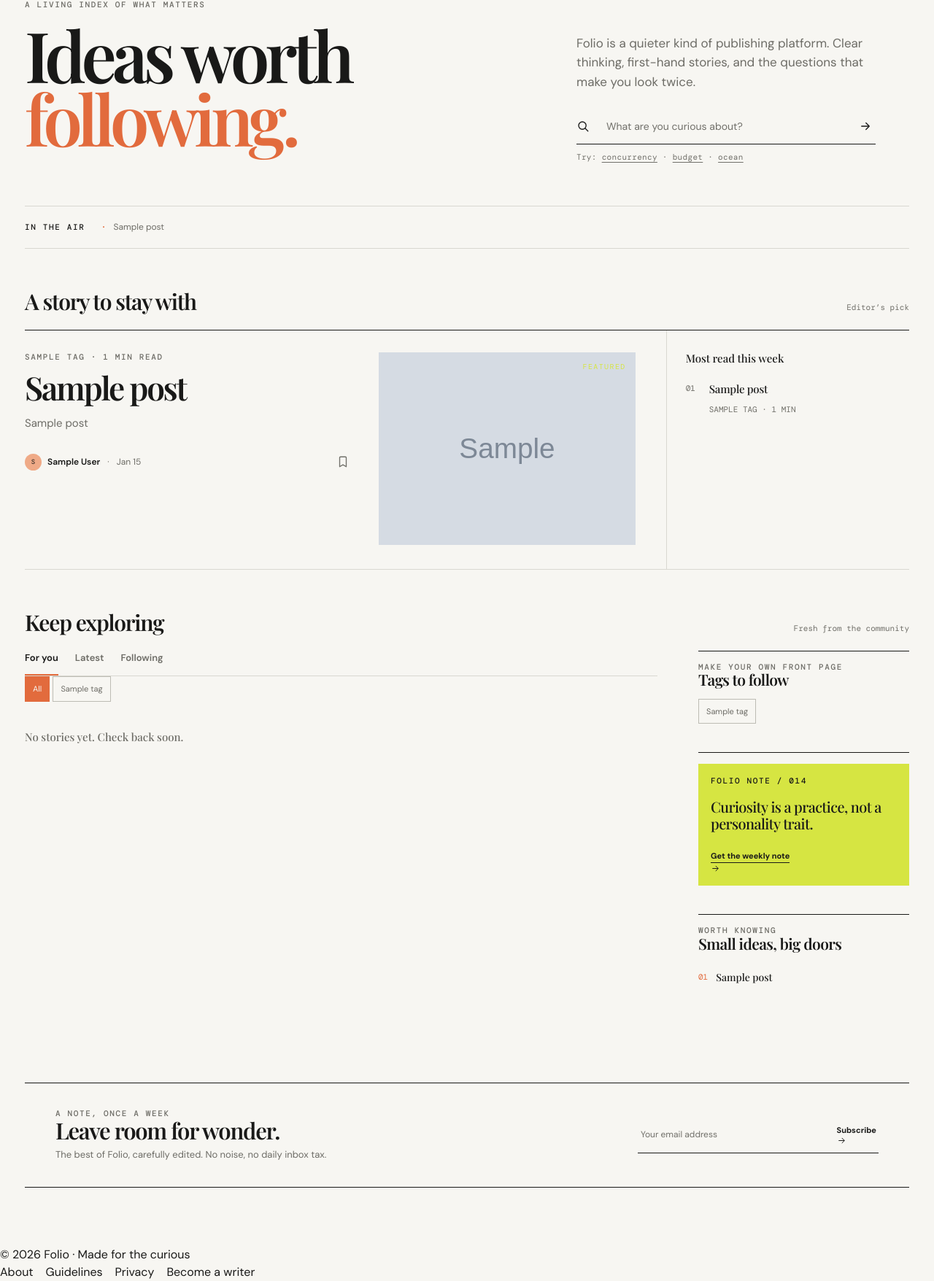
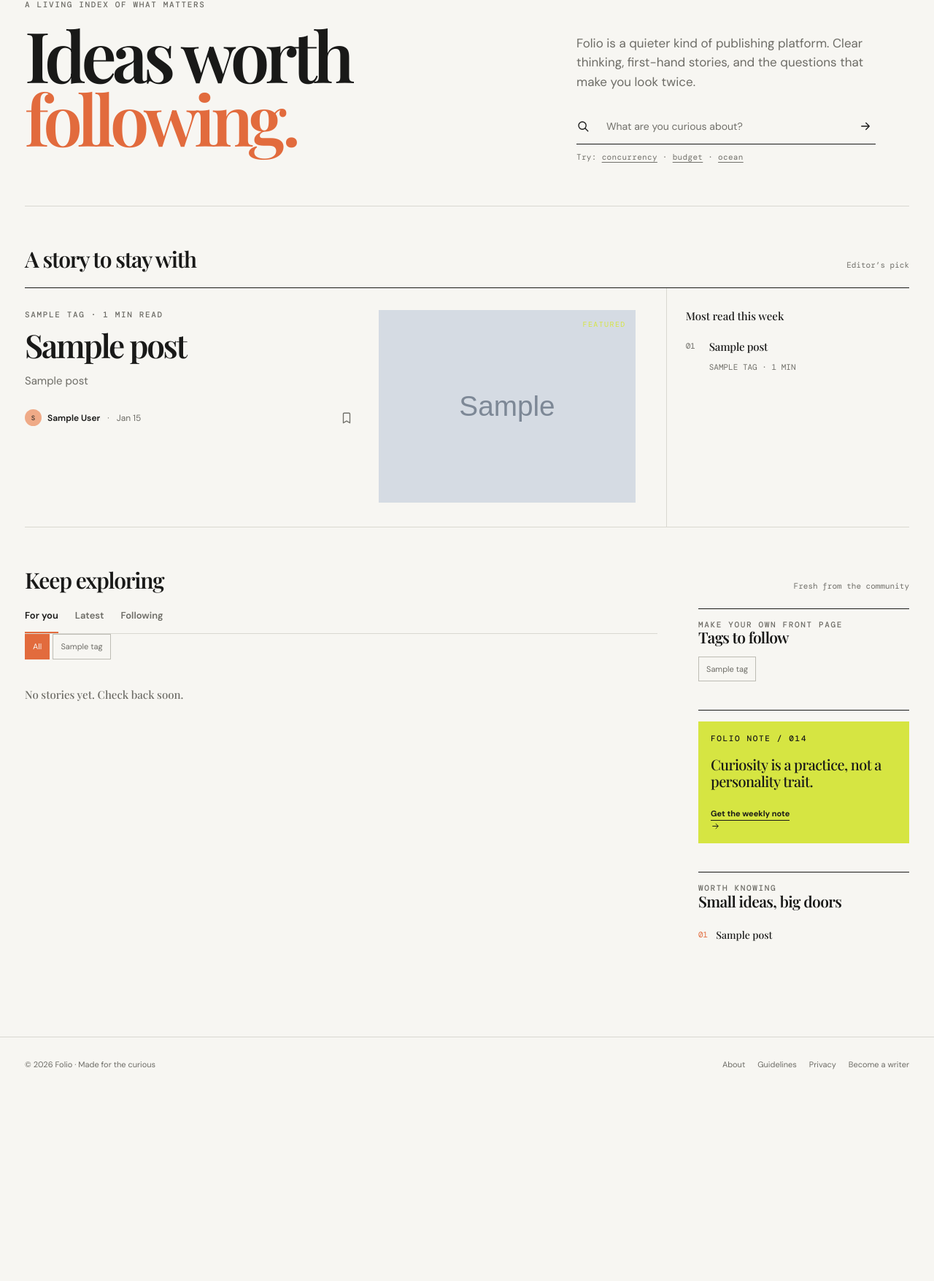
Before and after one commit to Iyanism/folio, a Django app: page /?feed=for_you in a window 1280 px wide. Shown: the part 155-1911 px from the top of the page at 73% size. After the commit the page ends 1621 px from the top, so only its background shows below. Run offline with Django 5.2, Linux system fonts and the light colour scheme; tables that the repository leaves empty hold one stand-in row (values such as "Sample post"); grey boxes marked "Sample" are stand-in pictures.

Commit message:
feat(blogs): wire follow, bookmark and comment UI into templates
Feed tabs as links with active state, follow/unfollow buttons fed by is_following, bookmark toggle on story cards and post page, comment/reply forms posting to dedicated endpoints, comment timestamps and like counts, commented-out signal bar and newsletter.

```diff
--- a/blogs/static/blogs/css/index.css
+++ b/blogs/static/blogs/css/index.css
@@ -211,7 +211,6 @@
     background: transparent;
     color: var(--faint);
     cursor: pointer;
-    padding: 5px;
     display: inline-flex;
     transition: color 0.2s, transform 0.2s;
 }
--- a/blogs/templates/blogs/home.html
+++ b/blogs/templates/blogs/home.html
@@ -35,16 +35,16 @@
     </section>
 
     {# ── In the air ───────────────────────────────────────────── #}
-    <section class="signal-bar" aria-label="Trending now">
-        <div class="eyebrow">In the air</div>
-        <div class="signal-track">
-            {% for post in latest_posts %}
-                <a href="{{ post.get_absolute_url }}">{{ post.title }}</a>
-            {% empty %}
-                <span>Nothing in the air yet.</span>
-            {% endfor %}
-        </div>
-    </section>
+{#    <section class="signal-bar" aria-label="Trending now">#}
+{#        <div class="eyebrow">In the air</div>#}
+{#        <div class="signal-track">#}
+{#            {% for post in latest_posts %}#}
+{#                <a href="{{ post.get_absolute_url }}">{{ post.title }}</a>#}
+{#            {% empty %}#}
+{#                <span>Nothing in the air yet.</span>#}
+{#            {% endfor %}#}
+{#        </div>#}
+{#    </section>#}
 
     {# ── Featured ─────────────────────────────────────────────── #}
     <section id="signal" aria-labelledby="featured-title">
@@ -127,9 +127,9 @@
         <div class="content-grid">
             <div class="feed-column">
                 <div class="feed-tabs" role="tablist" aria-label="Story feed">
-                    <button class="feed-tab active" type="button" role="tab" aria-selected="true">For you</button>
-                    <button class="feed-tab" type="button" role="tab" aria-selected="false">Latest</button>
-                    <button class="feed-tab" type="button" role="tab" aria-selected="false">Following</button>
+                    <a class="feed-tab{% if feed == 'for_you' %} active{% endif %}" href="?feed=for_you">For you</a>
+                    <a class="feed-tab{% if feed == 'latest' %} active{% endif %}" href="?feed=latest">Latest</a>
+                    <a class="feed-tab{% if feed == 'following' %} active{% endif %}" href="?feed=following">Following</a>
                 </div>
 
                 <div class="topic-bar" aria-label="Filter by tag">
@@ -160,11 +160,30 @@
                                         </span>
                                         {{ post.author.profile.display_name|default:post.author.email }}
                                     </span>
+                                    {% if request.user.is_authenticated and request.user.pk != post.author.pk %}
+                                        <form method="post" class="inline-form" action="{% url 'follow' post.author.pk %}">
+                                            {% csrf_token %}
+                                            <input type="hidden" name="action" value="follow" />
+                                            <button class="btn btn-outline" type="submit">
+                                                {% if post.author.id in is_following %}
+                                                    Unfollow
+                                                {% else %}
+                                                    Follow
+                                                {% endif %}
+                                            </button>
+                                        </form>
+                                    {% endif %}
                                     <span class="meta-dot">{{ post.publish_date|date:"M j" }}</span>
-                                    <button class="bookmark" type="button" aria-label="Save story">
-                                        <svg class="icon bookmark-outline"><use href="#icon-bookmark"></use></svg>
-                                        <svg class="icon bookmark-filled"><use href="#icon-filled-bookmark"></use></svg>
-                                    </button>
+                                    <form method="post" action="{% url 'post_bookmark' post.slug %}" class="inline-form">
+                                        {% csrf_token %}
+                                        <button class="bookmark" type="submit" aria-label="Save story">
+                                            {% if post.id in bookmark_posts %}
+                                                <svg class="icon bookmark saved"><use href="#icon-filled-bookmark"></use></svg>
+                                            {% else %}
+                                                <svg class="icon bookmark-outline"><use href="#icon-bookmark"></use></svg>
+                                            {% endif %}
+                                        </button>
+                                    </form>
                                 </div>
                             </div>
                             <div class="story-visual" aria-hidden="true">
@@ -222,21 +241,19 @@
     </section>
 
     {# ── Newsletter ───────────────────────────────────────────── #}
-    <section id="newsletter" class="newsletter" aria-labelledby="newsletter-title">
-        <div class="newsletter-copy">
-            <div class="eyebrow">A note, once a week</div>
-            <h2 id="newsletter-title">Leave room for wonder.</h2>
-            <p>The best of Folio, carefully edited. No noise, no daily inbox tax.</p>
-        </div>
-        <form class="newsletter-form" method="post" action="#">
-            {% csrf_token %}
-            <input type="email" name="email" placeholder="Your email address" aria-label="Email address" required />
-            <button type="submit">
-                Subscribe
-                <svg class="icon" style="width:13px;height:13px;vertical-align:middle"><use href="#icon-arrow"></use></svg>
-            </button>
-        </form>
-    </section>
+{#    <section id="newsletter" class="newsletter" aria-labelledby="newsletter-title">#}
+{#        <div class="newsletter-copy">#}
+{#            <div class="eyebrow">A note, once a week</div>#}
+{#            <h2 id="newsletter-title">Leave room for wonder.</h2>#}
+{#            <p>The best of Folio, carefully edited. No noise, no daily inbox tax.</p>#}
+{#        </div>#}
+{#        <form class="newsletter-form" method="post" action="#">#}
+{#            {% csrf_token %}#}
+{#            <input type="email" name="email" placeholder="Your email address" aria-label="Email address" required />#}
+{#            <button type="submit">#}
+{#                Subscribe#}
+{#                <svg class="icon" style="width:13px;height:13px;vertical-align:middle"><use href="#icon-arrow"></use></svg>#}
+{#            </button>#}
+{#        </form>#}
+{#    </section>#}
 {% endblock %}
-
-{% block footer_class %}{% endblock %}
```
Also changed, not shown: blogs/static/blogs/css/post_details.css (+31 -0 lines), blogs/templates/blogs/_comment.html (+5 -5 lines), blogs/templates/blogs/post_details.html (+24 -10 lines).
